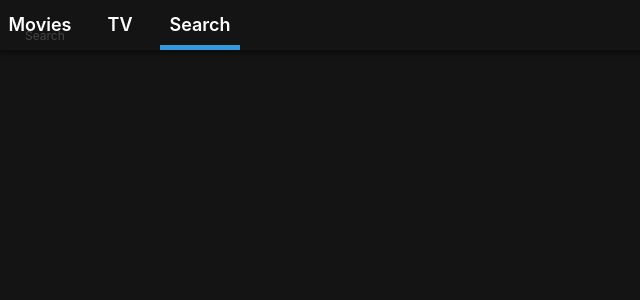
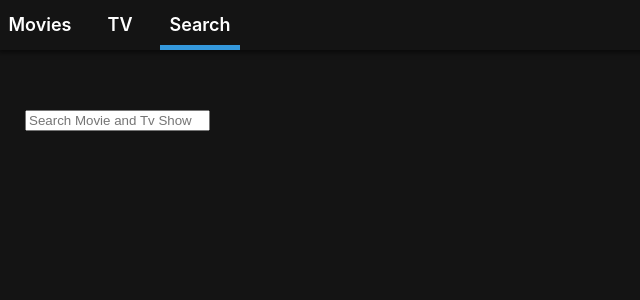
Before and after one commit to DongUk-kang/example, a React (Create React App) app: page /#/search in a window 1280 px wide. Shown: the top 300 px of the page, without its empty margins (0-640 px from the left). Built offline with nearby package versions, Linux system fonts and the light colour scheme.

Commit message:
add Search view

```diff
--- a/src/Screens/Search/SearchContainer.js
+++ b/src/Screens/Search/SearchContainer.js
@@ -1,7 +1,19 @@
-import React from 'react';
+import React, {useState} from 'react';
 import SearchPresneter from "./SearchPresenter";
 
+
+
+
 const SearchContainer = () => {
+    const [keyword, setKeyword] = useState("")
+    const [results, setResults] = useState({
+        movies : [],
+        shows : [],
+        moviesError: null,
+        showsError: null,
+        loading: false
+    })
+
     return (
         <SearchPresneter />
     );
--- a/src/Screens/Search/SearchPresenter.js
+++ b/src/Screens/Search/SearchPresenter.js
@@ -1,11 +1,41 @@
 import React from 'react';
+import styled from "styled-components";
+import PropTypes from 'prop-types';
 
-const SearchPresenter = () => {
+const Container = styled.div`
+  padding-top: 80px;
+`
+
+const Form = styled.form`
+
+`
+
+const Input = styled.input`
+`
+
+const SearchPresenter = ({movies, shows, onSubmit, keyword, onChange, loading, error}) => {
     return (
-        <div>
-            <h1>Search</h1>
-        </div>
+        <Container>
+            <Form onSubmit={onSubmit}>
+
+                <Input
+                    placeholder={"Search Movie and Tv Show"}
+                    value={keyword}
+                    onChange={onChange}
+                />
+            </Form>
+        </Container>
     );
 };
 
+SearchPresenter.propTypes = {
+    movies: PropTypes.array,
+    shows: PropTypes.array,
+    keyword: PropTypes.string.isRequired,
+    onChange: PropTypes.func.isRequired,
+    onSubmit: PropTypes.func.isRequired,
+    loading: PropTypes.bool.isRequired,
+    error: PropTypes.string
+}
+
 export default SearchPresenter;
```
